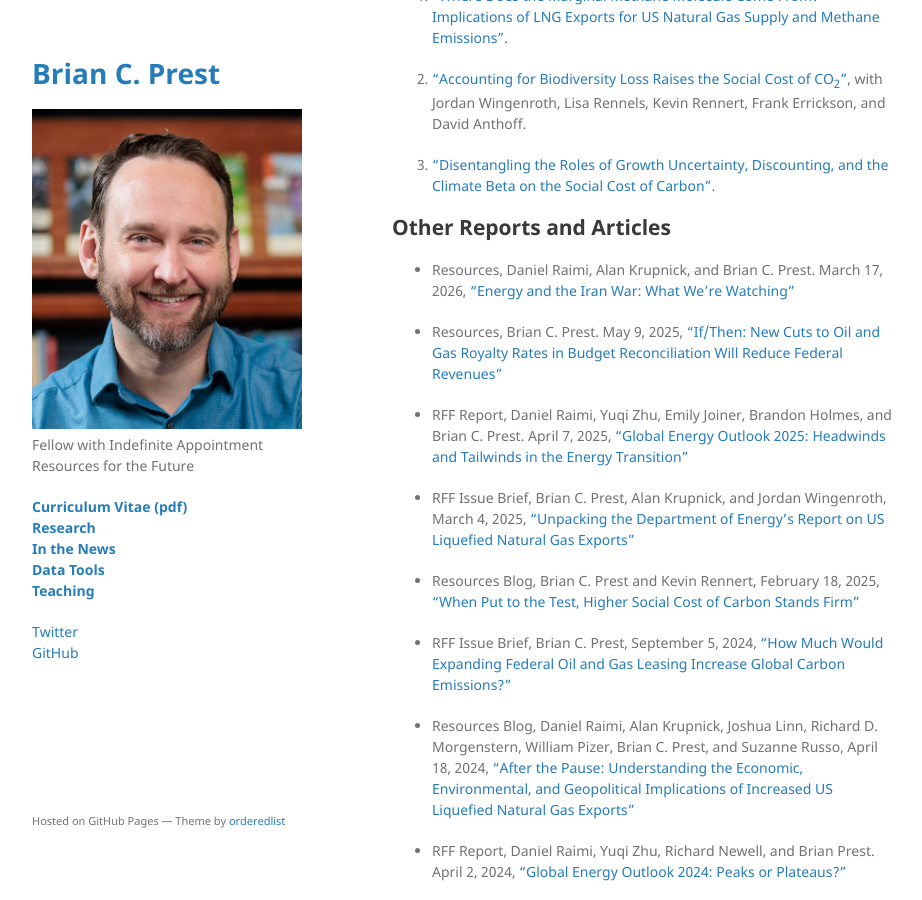
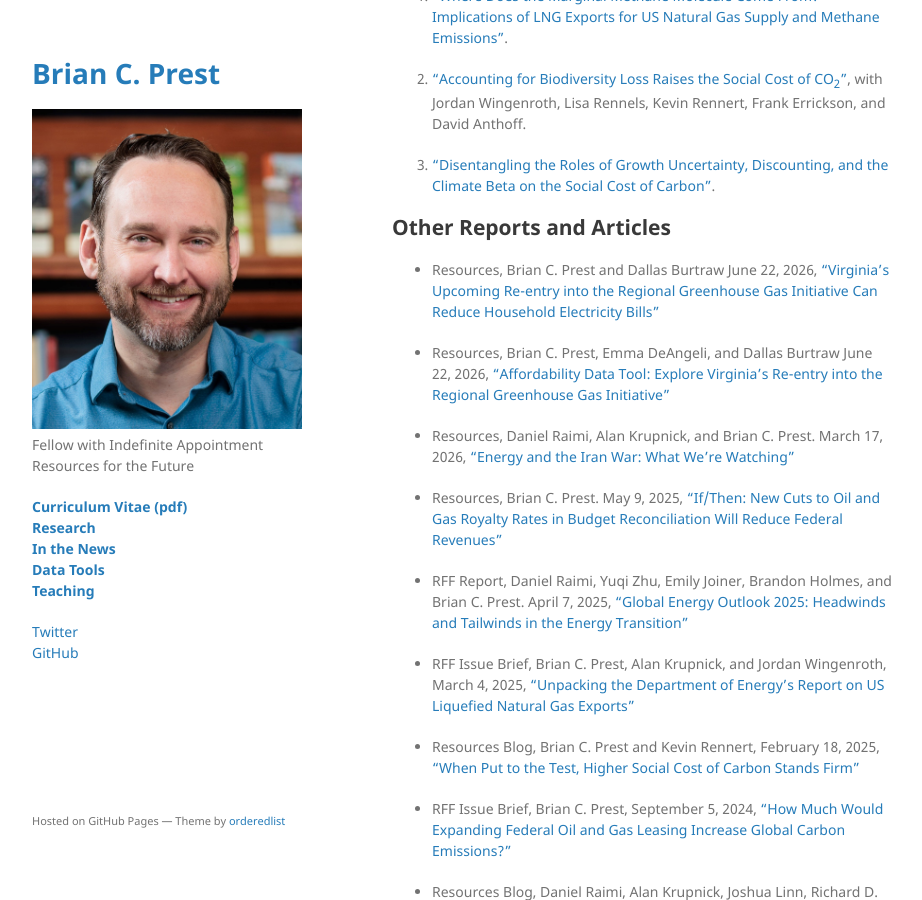
Before and after one commit to bprest/bprest.github.io, a Jekyll site: the page built from research.md, in a window 1280 px wide and 900 px high, scrolled down 2338 px. Shown: the whole window, without its empty margins (178-1100 px from the left). Built offline with Jekyll 4.4.1, drawn with Linux system fonts in a browser that asks for light colours; our own code applies the rules of GitHub Pages for plain Markdown files.

Commit message:
add VA RGGI data tool and blog

```diff
--- a/research.md
+++ b/research.md
@@ -64,6 +64,10 @@ DOI: 10.1126/science.adi5943.
 -->
 
 ## Other Reports and Articles
+
+* Resources, Brian C. Prest and Dallas Burtraw June 22, 2026, ["Virginia's Upcoming Re-entry into the Regional Greenhouse Gas Initiative Can Reduce Household Electricity Bills"](https://www.resources.org/common-resources/virginias-upcoming-re-entry-into-the-regional-greenhouse-gas-initiative-can-reduce-household-electricity-bills/)
+
+* Resources, Brian C. Prest, Emma DeAngeli, and Dallas Burtraw June 22, 2026, ["Affordability Data Tool: Explore Virginia’s Re-entry into the Regional Greenhouse Gas Initiative"](https://www.rff.org/publications/data-tools/affordability-data-tool-explore-virginias-re-entry-into-the-regional-greenhouse-gas-initiative/)
 
 * Resources, Daniel Raimi, Alan Krupnick, and Brian C. Prest. March 17, 2026, ["Energy and the Iran War: What We’re Watching"](https://www.resources.org/common-resources/energy-and-the-iran-war-what-were-watching/)
 
```
Also changed, not shown: data-tools.md (+1 -0 lines).
